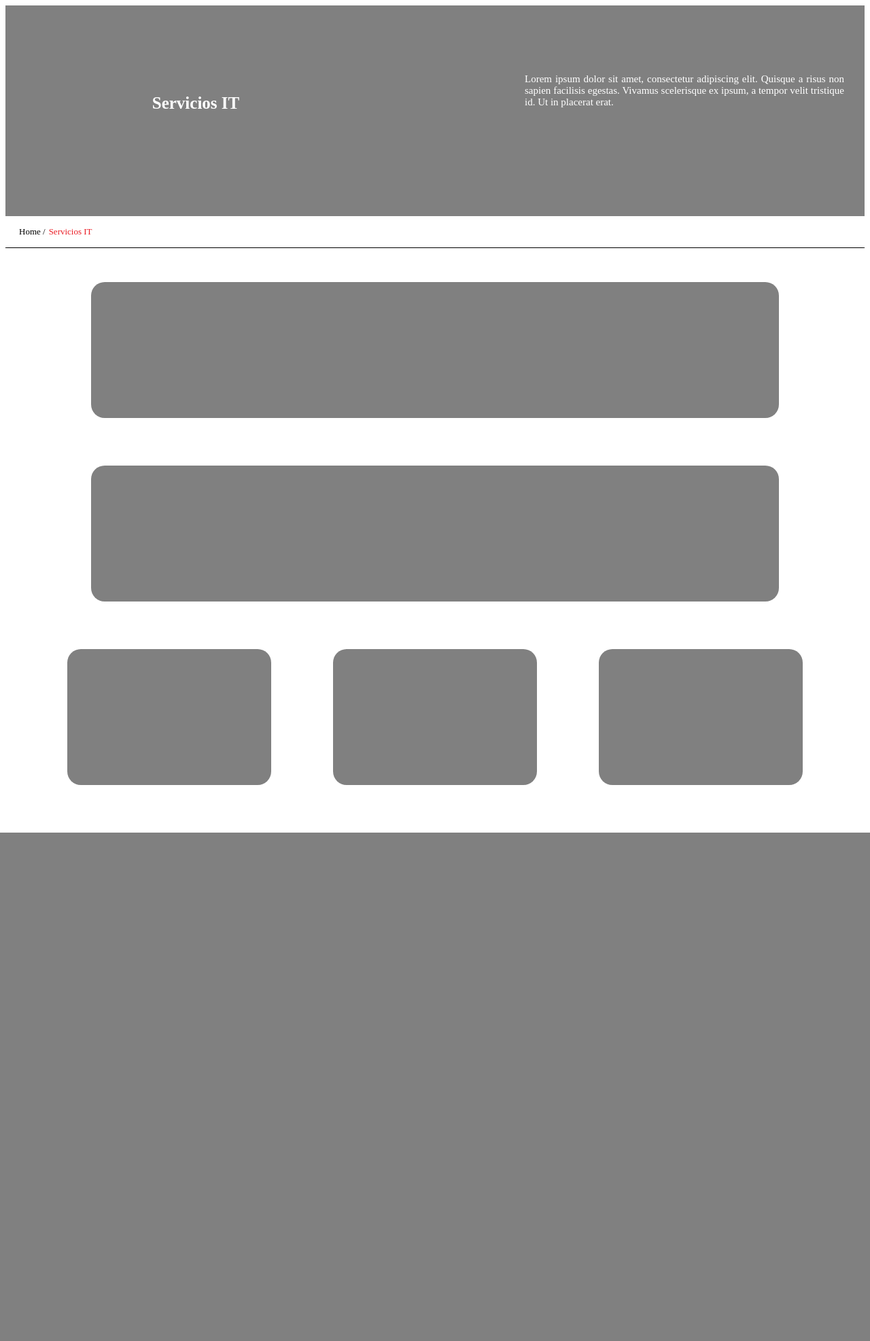
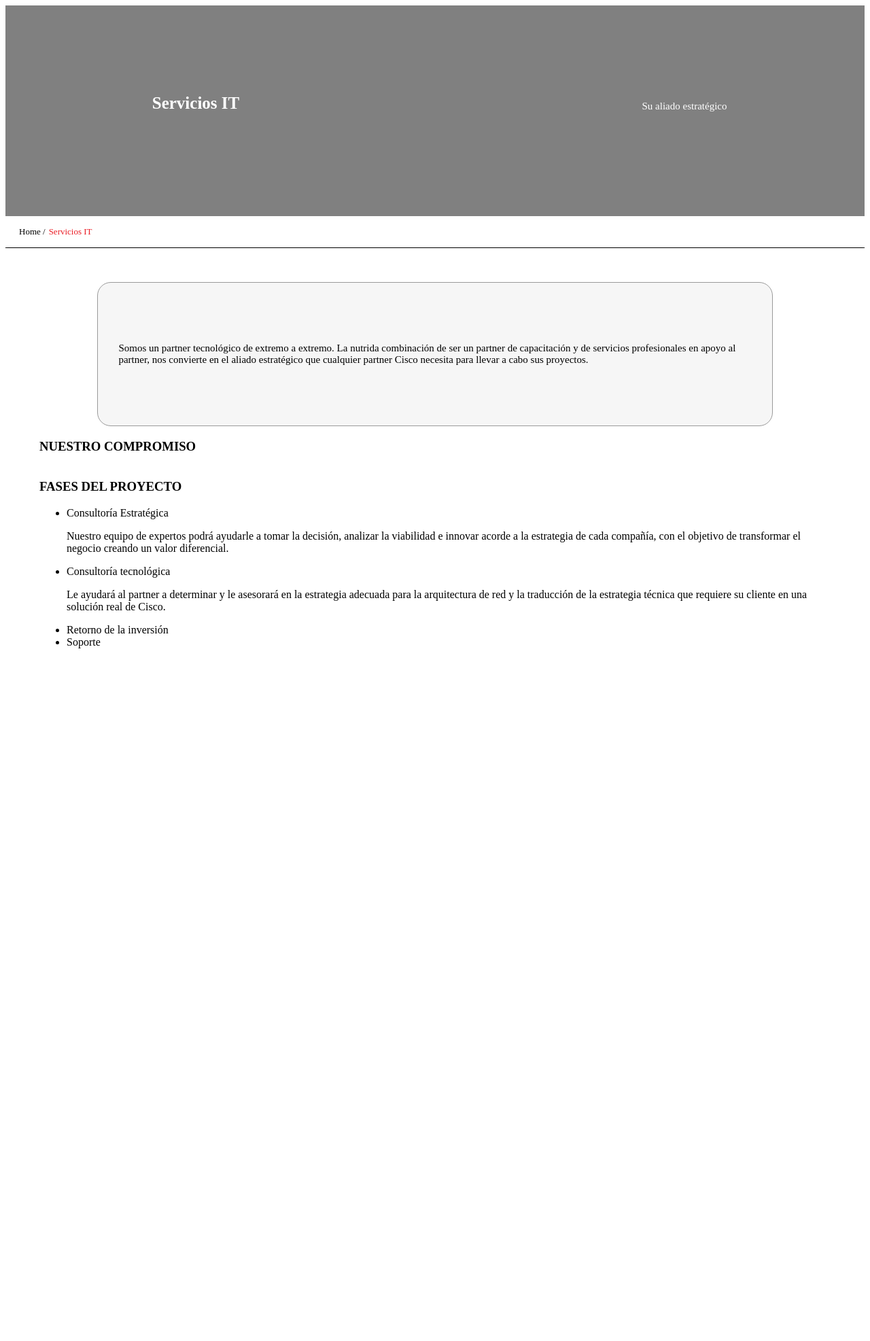
Before and after one commit to mcy03/miratelecomunicacionees, a PHP site: page /miratelecomunicacionees/view/serviciosIT.php in a window 1280 px wide. Shown: the whole page at 68% size. Before the commit the page ends 1225 px from the top, so only its background shows below. Run offline with PHP 8.4, Linux system fonts and the light colour scheme; some libraries are stand-ins or nearby versions.

Commit message:
servicios it

```diff
--- /dev/null
+++ b/style/serviciosIT.css
@@ -0,0 +1,34 @@
+.banner-principal span{
+    text-align: center;
+    height: 30px;
+    align-self: center;
+}
+
+.content{
+    height: 1500px;
+    padding: 50px;
+    display: flex;
+    align-items: center;
+    flex-direction: column;
+}
+
+.intro-txt{
+    background-color: #F6F6F6;
+    border: 1px solid #9A9A9A;
+    border-radius: 20px;
+    display: flex;
+    justify-content: center;
+    align-items: center;
+    width: 80%;
+    height: 150px;
+    padding: 30px;
+}
+
+.intro-txt p{
+    font-size: 15px;
+    margin: 0;
+}
+
+.compromiso{
+    width: 100%;
+}
--- a/view/serviciosIT.php
+++ b/view/serviciosIT.php
@@ -4,7 +4,6 @@
     <meta charset="UTF-8">
     <meta name="viewport" content="width=device-width, initial-scale=1.0">
     <link rel="stylesheet" href="./style/assets.css">
-    <link rel="stylesheet" type="text/css" href="./style/esqueletoServiciosLibreria.css?1.0">
     <link rel="stylesheet" type="text/css" href="./style/serviciosIT.css?1.0">
     <title>Servicios IT Miratelecomunicacions</title>
 </head>
@@ -14,26 +13,46 @@
             <h1>Servicios IT</h1>
         </div>
 
-        <span>Lorem ipsum dolor sit amet, consectetur adipiscing elit.
-            Quisque a risus non sapien facilisis egestas.
-            Vivamus scelerisque ex ipsum, a tempor velit tristique id.
-            Ut in placerat erat.</span>
+        <span>Su aliado estratégico</span>
     </section>
     <section class="ubicacion">
         <div class="ruta-ubi">
             <a class="ruta-page" href="<?=url?>">Home / </a><p class="page">Servicios IT</p>
         </div>
     </section>
-    <section class="content section-one">
-        <div></div>
-    </section>
-    <section class="content section-two">
-    <div></div>
-    </section>
-    <section class="content section-three">
-        <article><div></div></article>
-        <article><div></div></article>
-        <article><div></div></article>
-    </section>
+    <div class="content">
+        <section class="intro-txt">
+            <p>
+                Somos un partner tecnológico de extremo a extremo.
+                La nutrida combinación de ser un partner de capacitación y de servicios profesionales en apoyo al partner,
+                nos convierte en el aliado estratégico que cualquier partner Cisco necesita para llevar a cabo sus proyectos.
+            </p>
+        </section>
+        <section class="compromiso">
+            <h3 class="title-section">NUESTRO COMPROMISO</h3>
+            <div id="img_compromiso"></div>
+        </section>
+        <section class="fases">
+            <div class="txt-fases">
+                <h3 class="title-section">FASES DEL PROYECTO</h3>
+                <ul>
+                    <li>Consultoría Estratégica</li>
+                    <p>
+                        Nuestro equipo de expertos podrá ayudarle a tomar la decisión,
+                        analizar la viabilidad e innovar acorde a la estrategia de cada compañía,
+                        con el objetivo de transformar el negocio creando un valor diferencial.
+                    </p>
+                    <li>Consultoría tecnológica</li>
+                    <p>
+                        Le ayudará al partner a determinar y le asesorará en la estrategia adecuada para la arquitectura de red
+                        y la traducción de la estrategia técnica que requiere su cliente en una solución real de Cisco.
+                    </p>
+                    <li>Retorno de la inversión</li>
+                    <li>Soporte</li>
+                </ul>
+            </div>
+        </section>
+    </div>
+
 </body>
 </html>
```
Also changed, not shown: resource/imagenes prueba web/img_home/Fases del Proyecto.png (added), resource/imagenes prueba web/img_home/infinito_compromiso.png (added), 1 other file.
